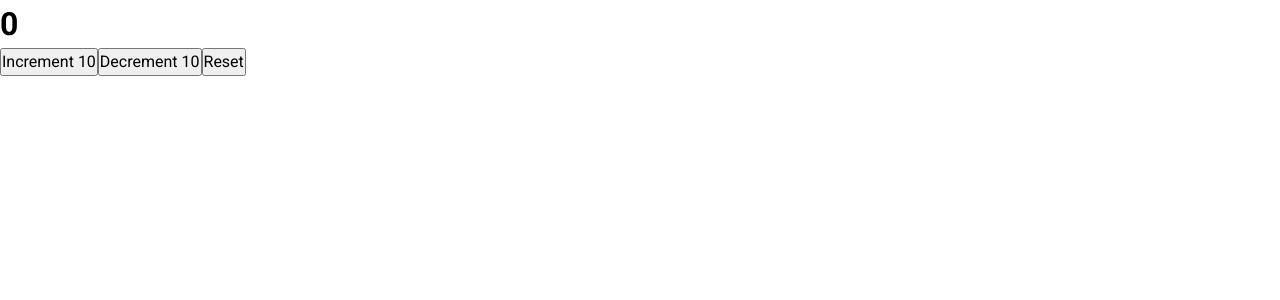
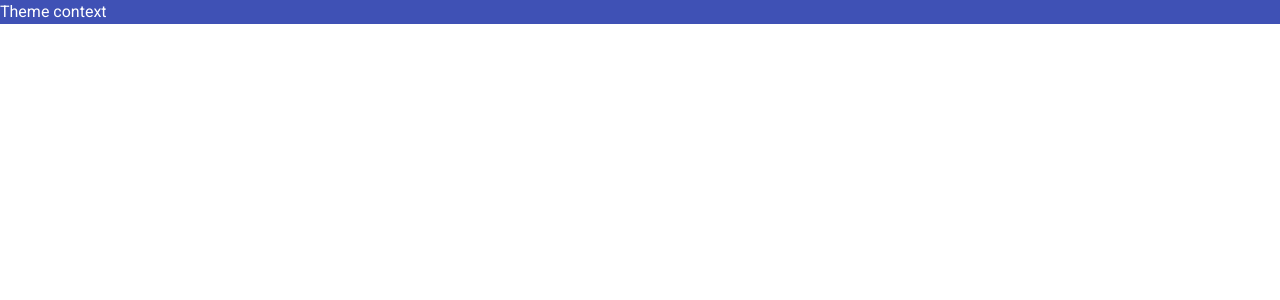
Before and after one commit to VOHIEUTHANG/alta-typescript-ex1, a React (Create React App) app: page / in a window 1280 px wide. Shown: the top 300 px of the page. Built offline with nearby package versions, Linux system fonts and the light colour scheme.

Commit message:
lesson 14 - useContext Hooks

```diff
--- a/src/App.tsx
+++ b/src/App.tsx
@@ -1,11 +1,15 @@
 import React from "react";
 import "./App.css";
+import { Box } from "./components/context/Box";
+import { ThemeProvider } from "./components/context/ThemeContext";
 import Counter from "./components/state/Couter";
 
 function App() {
   return (
     <div className="App">
-      <Counter />
+      <ThemeProvider>
+        <Box />
+      </ThemeProvider>
     </div>
   );
 }
--- a/src/components/Button.tsx
+++ b/src/components/Button.tsx
@@ -1,10 +1,11 @@
 import React from "react";
+
 type ButtonProps = {
-  handleClick: (e: React.MouseEvent<HTMLButtonElement>, id: number) => void;
+  handleClick: (e: React.MouseEvent<HTMLButtonElement>) => void;
   children: string;
 };
 const Button = ({ handleClick, children }: ButtonProps) => {
-  return <button onClick={(e) => handleClick(e, 1)}>{children}</button>;
+  return <button onClick={(e) => handleClick(e)}>{children}</button>;
 };
 
 export default Button;
--- /dev/null
+++ b/src/components/context/Box.tsx
@@ -0,0 +1,13 @@
+import { useContext } from "react";
+import { ThemeContext } from "./ThemeContext";
+export const Box = () => {
+  const theme = useContext(ThemeContext);
+
+  return (
+    <div
+      style={{ backgroundColor: theme.primary.main, color: theme.primary.text }}
+    >
+      Theme context
+    </div>
+  );
+};
--- /dev/null
+++ b/src/components/context/ThemeContext.tsx
@@ -0,0 +1,10 @@
+import React, { createContext } from "react";
+import { theme } from "./theme";
+
+export const ThemeContext = createContext(theme);
+
+export const ThemeProvider = ({ children }: { children: React.ReactNode }) => {
+  return (
+    <ThemeContext.Provider value={theme}>{children}</ThemeContext.Provider>
+  );
+};
--- /dev/null
+++ b/src/components/context/theme.ts
@@ -0,0 +1,10 @@
+export const theme = {
+  primary: {
+    main: "#3f51b5",
+    text: "#fff",
+  },
+  secondary: {
+    main: "#f50057",
+    text: "#fff",
+  },
+};
--- a/src/components/state/Couter.tsx
+++ b/src/components/state/Couter.tsx
@@ -1,12 +1,12 @@
 import { useReducer } from "react";
 
-type actionType = "increment" | "decrement" | "reset";
-type stateType = { count: number };
-type actionsType = { type: actionType; payload?: number };
+type action_type = "increment" | "decrement" | "reset";
+type state_type = { count: number };
+type actions_type = { type: action_type; payload?: number };
 
-const initialState: stateType = { count: 0 };
+const initialState: state_type = { count: 0 };
 
-const reducer = (state: stateType, action: actionsType) => {
+const reducer = (state: state_type, action: actions_type) => {
   switch (action.type) {
     case "increment":
       return { count: state.count + (action.payload || 0) };
```
Also changed, not shown: src/components/Oscar.tsx (+10 -2 lines), src/components/User.tsx (+4 -7 lines).
